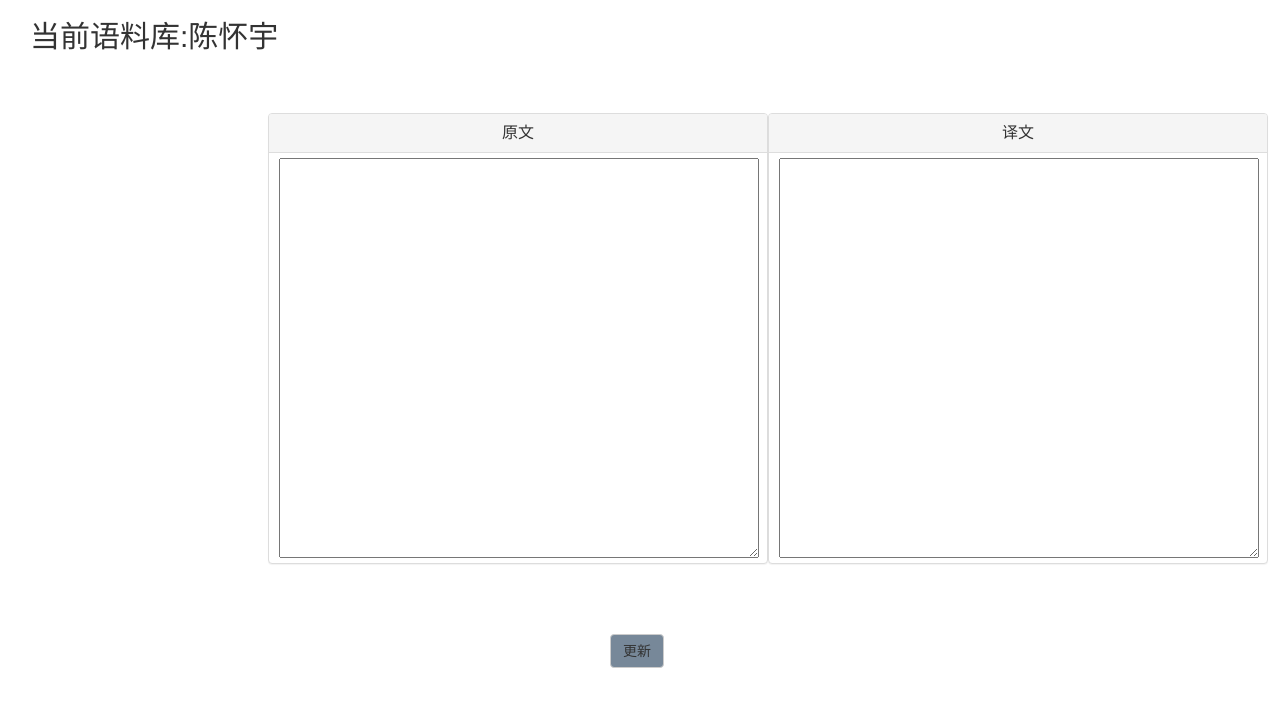
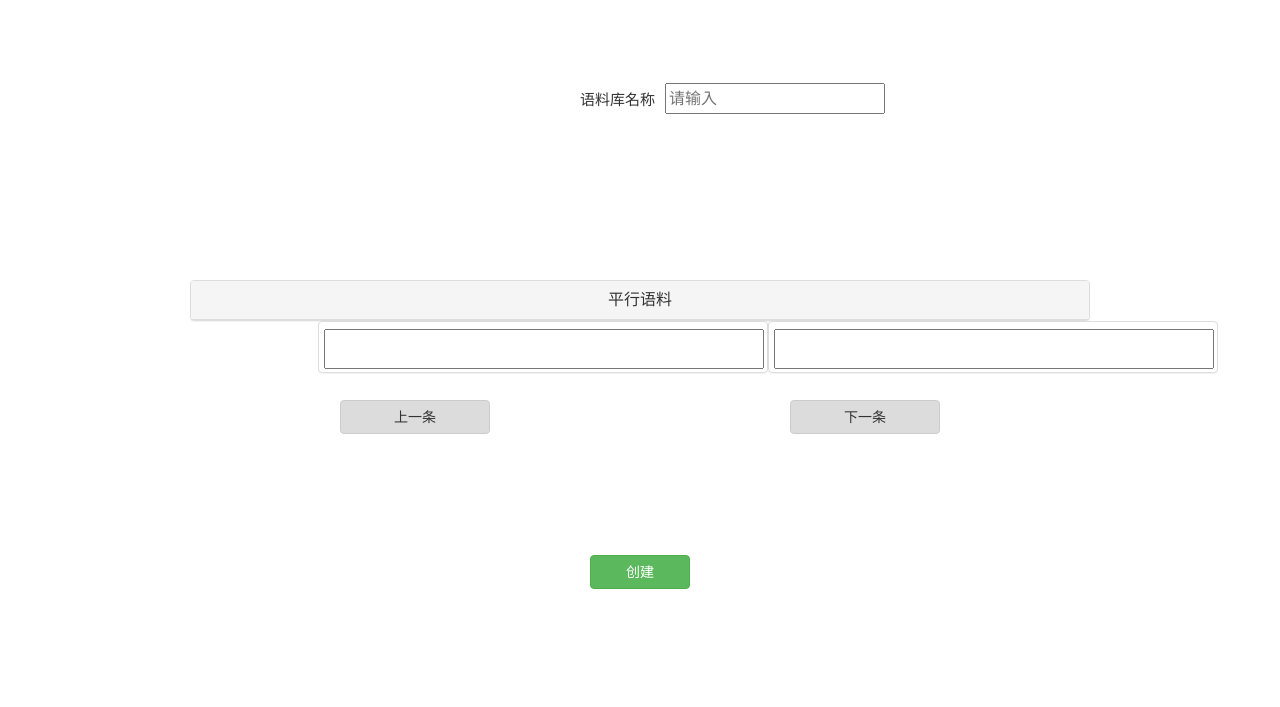
Before and after one commit to lscLucienLee/Parallel-corpus-management-system, a Django app: template Code/PCMS/app/templates/update.html in a window 1280 px wide. Shown: the part 52-759 px from the top of the page. Run offline with Django 4.2, Linux system fonts and the light colour scheme; the template is opened without the code that fills it, so the values that code supplies are empty; some libraries are stand-ins or nearby versions.

Commit message:
丁隽 update

```diff
--- a/Code/PCMS/app/templates/browse.html
+++ b/Code/PCMS/app/templates/browse.html
@@ -43,7 +43,7 @@
    <h2>当前语料库:陈怀宇</h2>
 </div>
 <div style="width: 1100px;height:35px;margin-left:auto;margin-right: auto;margin-top:40px">
-<a href="/add/"><button type="button" class="btn btn-default " style="width: 150px;background-color:#DCDCDC;margin-left:28px ">添加平行语料</button></a>
+<a href="/add/"><button type="button" class="btn btn-default " style="width: 150px;background-color:#DCDCDC;margin-left:28px;position: fixed;left:190px ">添加平行语料</button></a>
 </div>
 
 <div style="width: 260px;height:35px;margin-left:218px;margin-top:-1px">
--- a/Code/PCMS/app/templates/update.html
+++ b/Code/PCMS/app/templates/update.html
@@ -2,30 +2,32 @@
 <html lang="en">
 <head>
     <meta charset="UTF-8">
-    <title>更新界面</title>
+    <title>创建语料库界面(手动输入)</title>
   <link rel="stylesheet" href="../static/plugins/bootstrap/css/bootstrap.css">
   <style>
     .navbar{
         border-radius:0;
         }
-        .header-left{
-            margin-top:50px;
-            width:500px;
-            margin-left:268px;
-            float:left;
+    .header {
+        margin-top: 80px;
+        height: 40px;
     }
-        .header-right{
-            margin-top:50px;
-            width:500px;
-            float:left;
+    .middle{
+
+        height:120px;
+        margin-top:160px;
+    }
+    .heading{
+        margin-left: auto;
+        margin-right:auto;
+        width:900px
+
     }
     .button{
-            margin-top: 50px;
-
+        width:600px;
         height:35px;
+        margin-left: auto;
         margin-right: auto;
-            margin-left: auto;
-            width: 60px;
 
     }
   </style>
@@ -35,50 +37,53 @@
       <div class="container-fluid">
         <div class="navbar-header">
 
-          <button type="button" class="navbar-toggle collapsed" data-toggle="collapse"
-                  data-target="#bs-example-navbar-collapse-9" aria-expanded="false">
-            <span class="sr-only">Toggle navigation</span>
-            <span class="icon-bar"></span>
-            <span class="icon-bar"></span>
-            <span class="icon-bar"></span>
-          </button>
+
           <div class="navbar-brand" >平行语料库管理系统</div>
         </div>
         <div class="collapse navbar-collapse" id="bs-example-navbar-collapse-9">
           <ul class="nav navbar-nav">
           </ul>
             <ul class="nav navbar-nav navbar-right">
-              <li><a href="#">主页</a></li>
-        <li><a href="#">登出</a></li>
+              <li><a href="/manage/">主页</a></li>
+        <li><a href="/login/">登出</a></li>
        <li><a href="#">返回上一步</a></li>
       </ul>
         </div></div>
 </nav>
 
-<div style="margin-left:30px">
-   <h2>当前语料库:陈怀宇</h2>
-</div>
-
-   <div class="panel panel-default header-left">
-  <div class="panel-heading">
-    <h3 class="panel-title" style="text-align: center">原文</h3>
-  </div>
-  <div class="panel-body" style="height:410px">
-       <textarea style="height:400px;width:480px;margin-top:-10px;font-size:20px;margin-left:-5px"></textarea>
+     <div class="header">
+         <div style="margin-left: 580px;font-size:15px;line-height:40px;float: left">语料库名称</div>
+         <div>
+             <input type="text" placeholder="请输入" style="font-size:16px;width:220px;margin-top:3px ;line-height:25px;margin-left: 10px">
          </div>
      </div>
 
-<div class="panel panel-default header-right">
-  <div class="panel-heading">
-    <h3 class="panel-title" style="text-align: center">译文</h3>
+  <div class="middle">
+        <div class="panel panel-default heading">
+  <div class="panel-heading ">
+    <h3 class="panel-title" style="text-align: center">平行语料</h3>
+  </div></div>
+        <div class="panel panel-default heading" style="margin-top:-20px;width:450px;margin-left:318px;float: left">
+            <div class="panel-body" style="height:50px ">
+   <input type="text" style="width: 440px;line-height:34px;margin-top:-8px;margin-left:-10px">
+            </div></div>
+
+            <div class="panel panel-default heading" style="margin-top:-20px;width:450px;float: left">
+            <div class="panel-body" style="height:50px ">
+   <input type="text" style="width: 440px;line-height:34px;margin-top:-8px;margin-left:-10px">
   </div>
-  <div class="panel-body" style="height: 410px" >
-       <textarea style="height:400px;width:480px;margin-top:-10px;font-size:20px;margin-left:-5px"></textarea>
+
 </div>
     </div>
-<div style="clear:both"></div>
+   <div style="clear: both"></div>
  <div class="button">
- <button type="button" class="btn btn-default" style="background-color: lightslategray">更新</button>
+ <button type="button" class="btn btn-default " style="width: 150px;background-color:#DCDCDC;float: left">上一条</button>
+     <button type="button" class="btn btn-default " style="width: 150px;background-color:#DCDCDC;float: right">下一条</button>
  </div>
+
+ <div style="width:100px;height:35px;margin-left: auto;margin-right: auto;margin-top:120px">
+     <button type="button" class="btn btn-success " style="width: 100px;">创建</button>
+ </div>
+
  </body>
 </html>
```
Also changed, not shown: Code/PCMS/app/templates/add.html (+51 -35 lines), Code/PCMS/app/templates/divide.html (added, +194 -0 lines), Code/PCMS/app/templates/input.html (renamed from Code/PCMS/app/templates/create_hand.html). Lines whose indentation alone changed are shown as unchanged.
